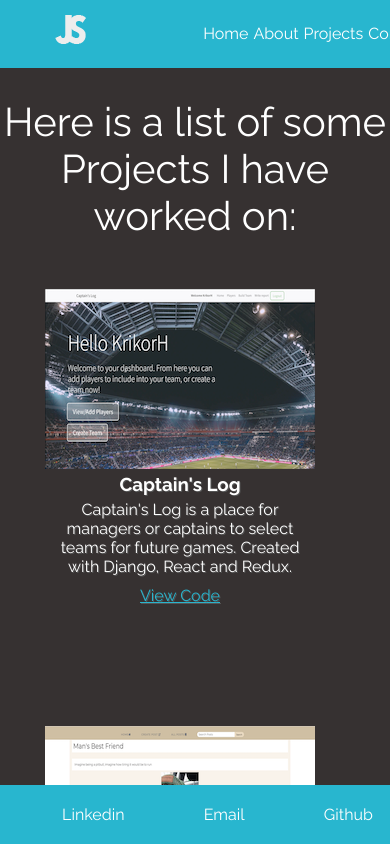
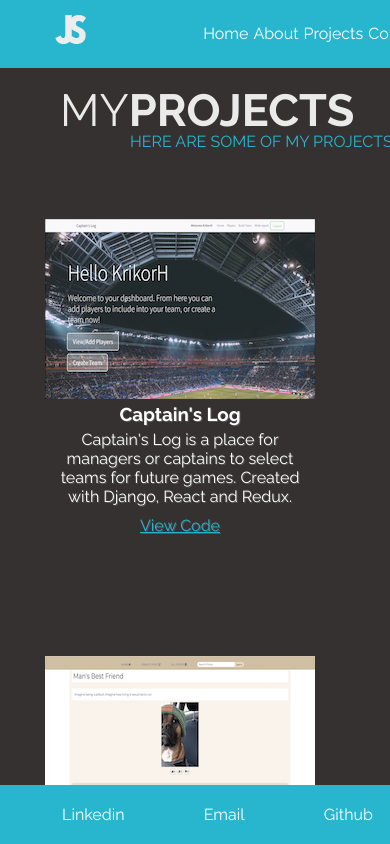
Before and after one commit to JamieSear/my-portfolio, a React (Create React App) app: page /projects in a window 390 px wide. Built offline with nearby package versions, Linux system fonts and the light colour scheme.

Commit message:
Added more responsiveness for screens lower than 400px

```diff
--- a/src/Containers/Projects.js
+++ b/src/Containers/Projects.js
@@ -10,7 +10,13 @@ function Projects(props) {
   return (
 
     <div className="projects animated animatedFadeInUp fadeInUp">
-       <h2 className="projectTitle">Here is a list of some Projects I have worked on:</h2>
+           <div className="projectHead">
+            <div className="projectName">My<span>Projects</span>
+            </div>
+            <div className="projectSub-name">
+              Here are some of my projects
+            </div>
+        </div>
 
 
        <section class="card-container">
--- a/src/Styles/Home.css
+++ b/src/Styles/Home.css
@@ -76,3 +76,19 @@ html,body{
 .home-btn:hover{
     background-color: #218394;
 }
+
+@media only screen and (max-width: 400px) {
+    .home-btn {
+        width: 140px;
+        font-size: 12px;
+    }
+    .name {
+        font-size: 60px;
+    }
+    .sub-name{
+        font-size: 28px;
+    }
+    .head{
+        width: 93vw;
+    }
+}
--- a/src/Styles/Projects.css
+++ b/src/Styles/Projects.css
@@ -1,4 +1,41 @@
 @import url('https://fonts.googleapis.com/css2?family=Raleway:wght@400;700&display=swap');
+
+.projectHead{
+    color: #eaeaea;
+    /* background: rgb(54, 49, 49); */
+    text-transform: uppercase;
+    font-weight: 300;
+    font-size: 40px;
+    height: 12vh;
+    width: 100%;
+    /* position: relative; */
+    /* z-index:1111; */
+    /* text-align: center; */
+    line-height: 25px;
+    transition: all 0.5s;;
+    -webkit-transition: all 0.5s;
+    -moz-transition: all 0.5s;
+    overflow: hidden;
+}
+
+.projectHead span{
+    font-weight: 900;
+}
+.projectName{
+    width: 100%;
+    margin-top: 30px;
+    margin-left: 60px;
+}
+
+.projectSub-name{
+    margin-top: 6px;
+    margin-left: 130px;
+    width: 100%;
+    font-weight: 300;
+    /* margin-left: 23px; */
+    color: #28b6cf;
+    font-size: 20px;
+}
 
 .projectTitle {
     text-align: center;
@@ -45,3 +82,12 @@
 	text-align: center;
 	text-shadow: 1px 1px 0 #555;
 }
+
+@media only screen and (max-width: 400px) {
+    .projectName {
+        font-size: 45px;
+    }
+    .projectSub-name{
+        font-size: 16px;
+    }
+}
```
